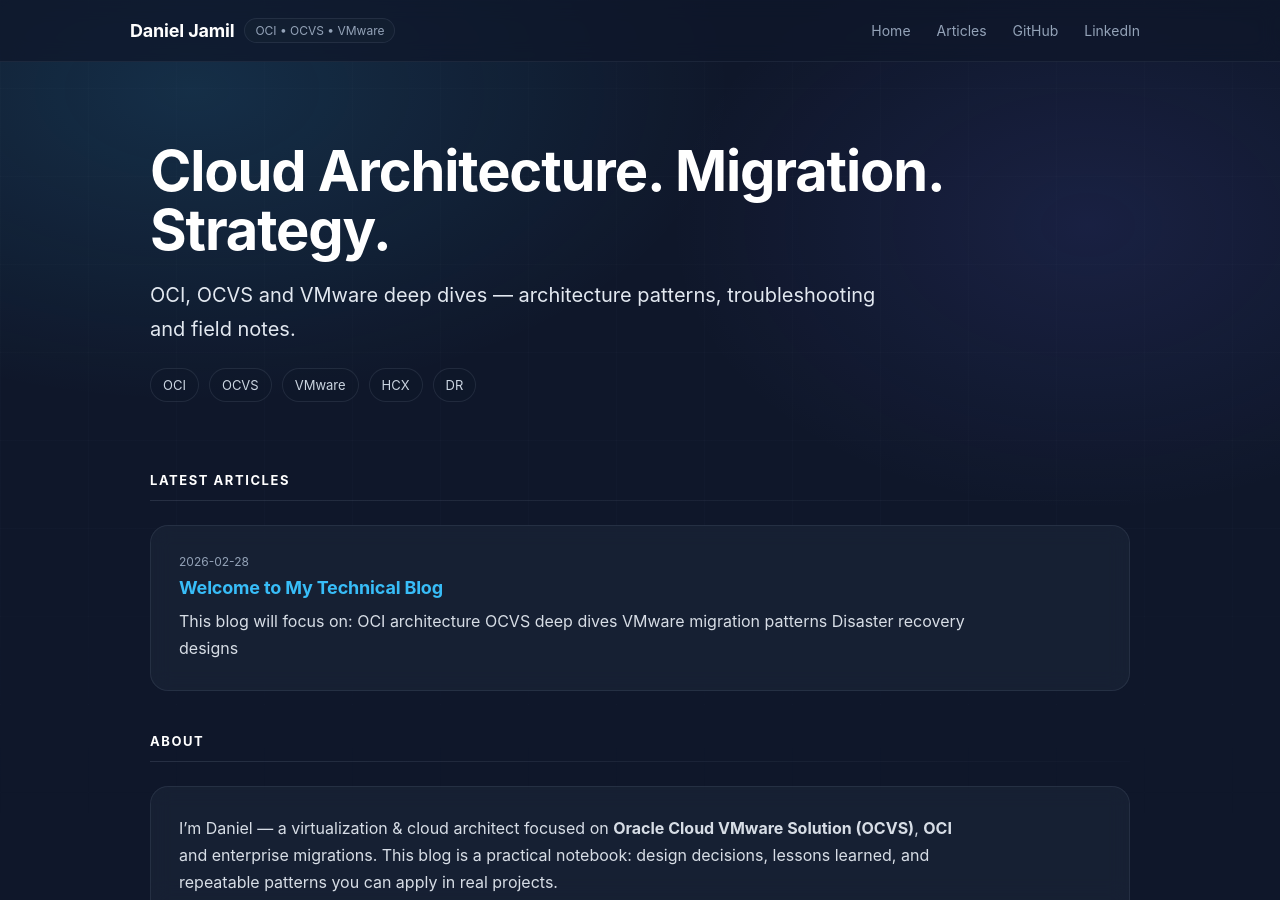
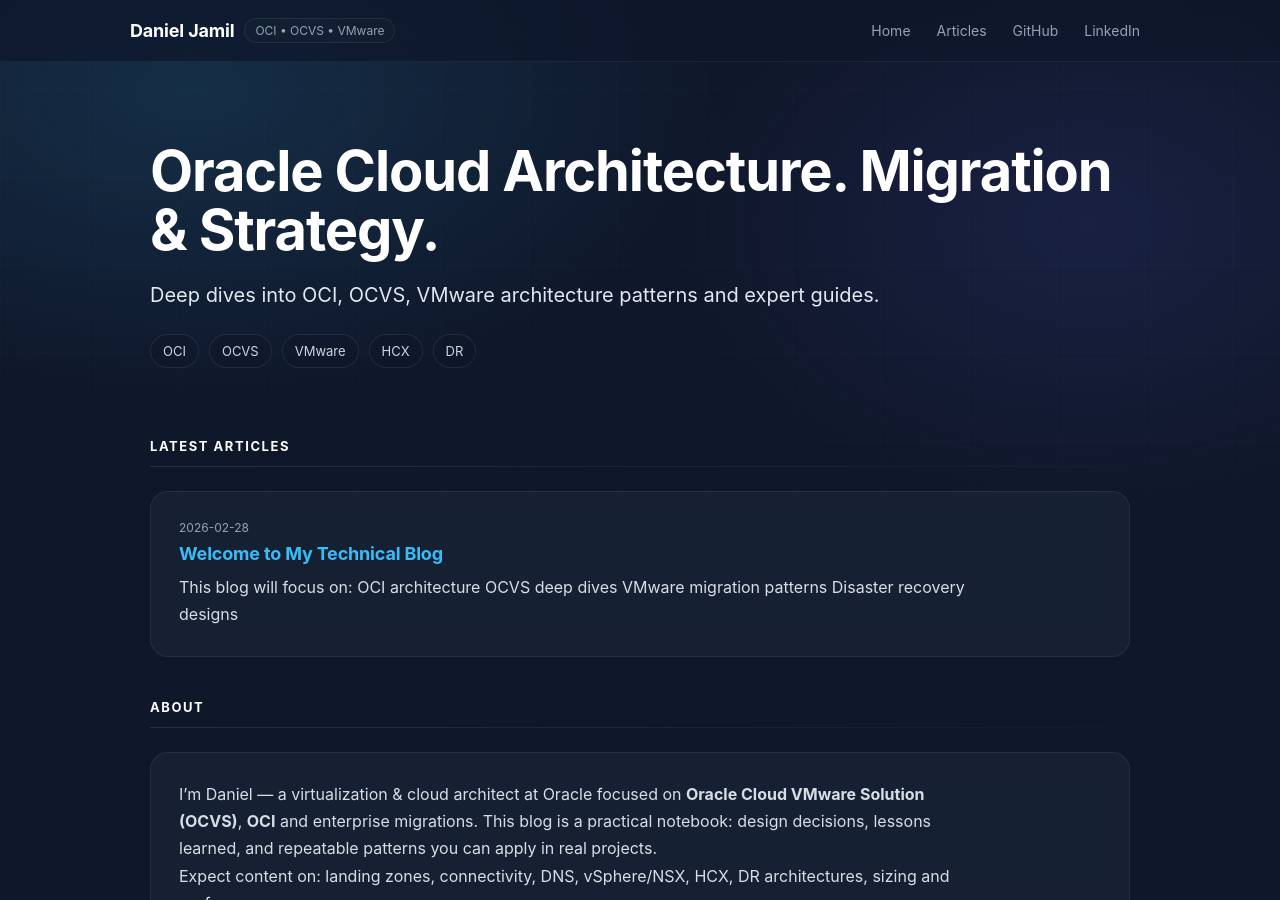
Before and after one commit to Daniel-Jamil/danieljamil.github.io, a Jekyll site: the page built from index.md, in a window 1280 px wide and 900 px high. Built offline with Jekyll 4.4.1, drawn with Linux system fonts in a browser that asks for light colours.

Commit message:
Update index.md

```diff
--- a/index.md
+++ b/index.md
@@ -4,8 +4,8 @@
 ---
 
 <section class="hero">
-  <h1>Cloud Architecture. Migration. Strategy.</h1>
-  <p>OCI, OCVS and VMware deep dives — architecture patterns, troubleshooting and field notes.</p>
+  <h1>Oracle Cloud Architecture. Migration & Strategy.</h1>
+  <p>Deep dives into OCI, OCVS, VMware architecture patterns and expert guides.</p>
 
   <div class="hero-badges">
     <span class="badge">OCI</span>
@@ -31,7 +31,7 @@
 <h2 class="section-title">About</h2>
 <div class="post-card">
   <p>
-    I’m Daniel — a virtualization & cloud architect focused on <strong>Oracle Cloud VMware Solution (OCVS)</strong>,
+    I’m Daniel — a virtualization & cloud architect at Oracle focused on <strong>Oracle Cloud VMware Solution (OCVS)</strong>,
     <strong>OCI</strong> and enterprise migrations. This blog is a practical notebook: design decisions, lessons learned,
     and repeatable patterns you can apply in real projects.
   </p>
```
